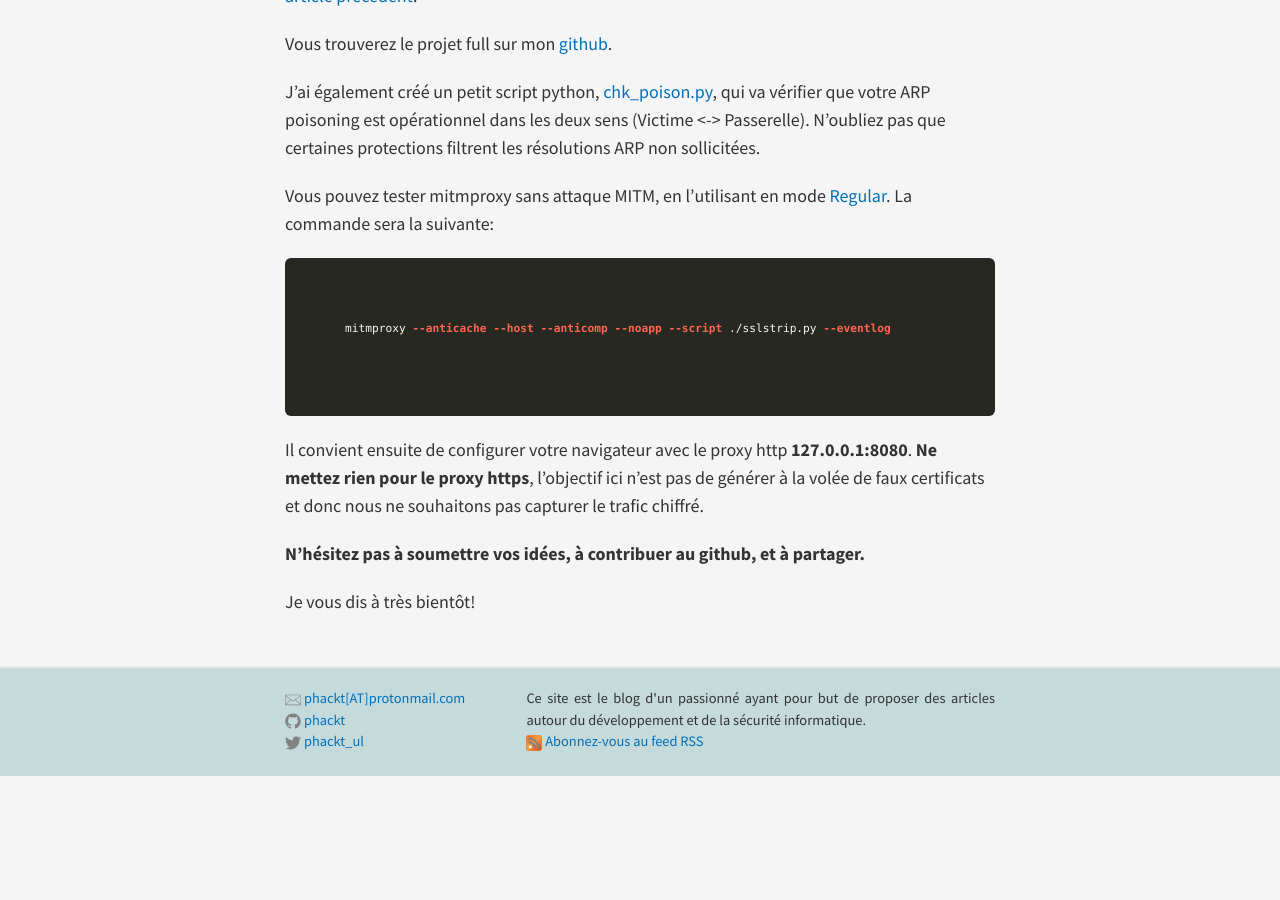
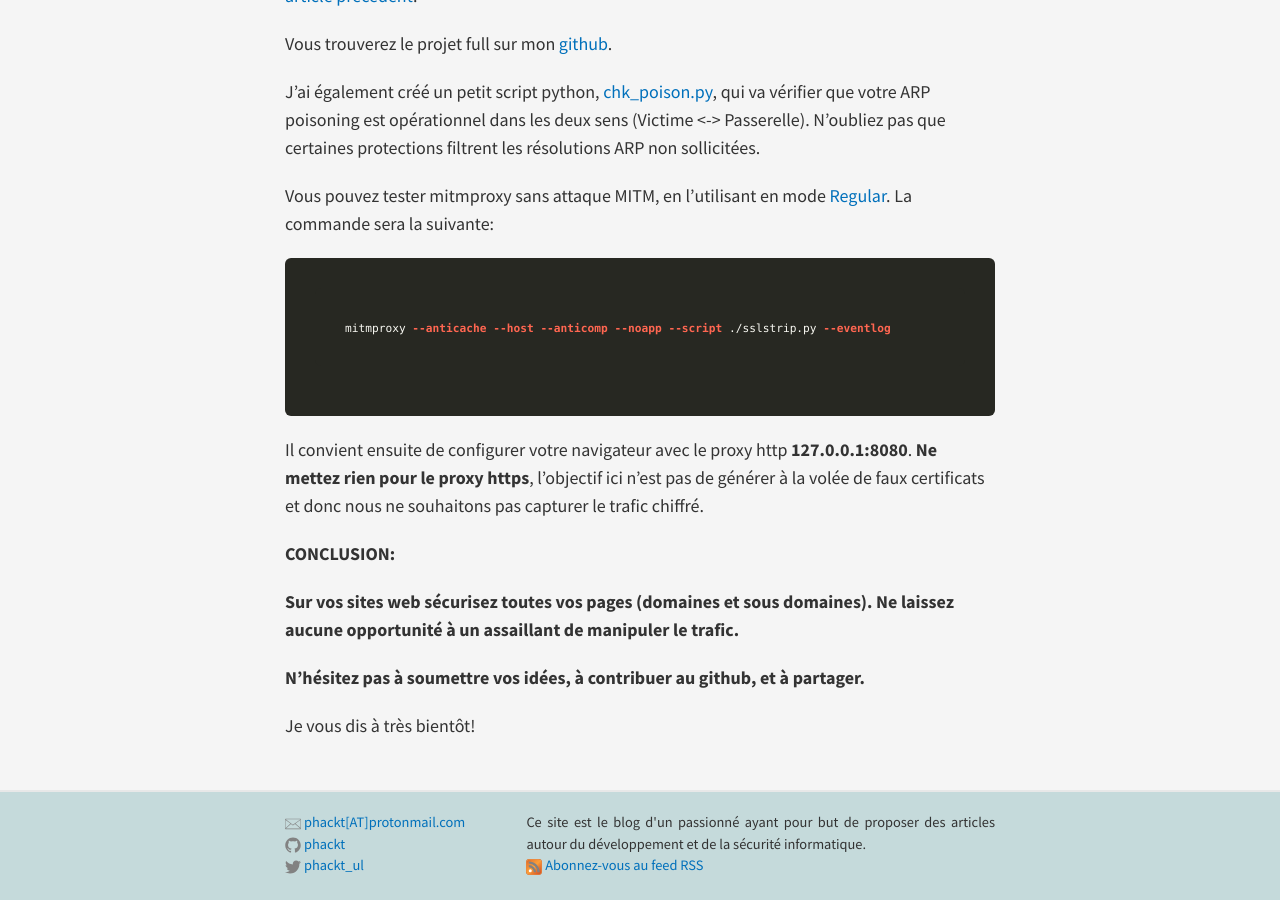
Before and after one commit to phackt/phackt.github.io, a Jekyll site: the page built from _posts/2016-10-01-http-proxying.markdown, in a window 1280 px wide and 900 px high, scrolled down 872 px. Built offline with Jekyll 4.4.1, drawn with Linux system fonts in a browser that asks for light colours; nearby versions of some CDN libraries; comment, search, counter and statistics services are not loaded; before the commit the page ends 1648 px from its top, so only the background shows below that.

Commit message:
update post http proxying

```diff
--- a/_posts/2016-10-01-http-proxying.markdown
+++ b/_posts/2016-10-01-http-proxying.markdown
@@ -31,6 +31,10 @@ mitmproxy --anticache --host --anticomp --noapp --script ./sslstrip.py --eventlo
 
 Il convient ensuite de configurer votre navigateur avec le proxy http **127.0.0.1:8080**. **Ne mettez rien pour le proxy https**, l'objectif ici n'est pas de générer à la volée de faux certificats et donc nous ne souhaitons pas capturer le trafic chiffré.
 
+**CONCLUSION:**
+
+**Sur vos sites web sécurisez toutes vos pages (domaines et sous domaines). Ne laissez aucune opportunité à un assaillant de manipuler le trafic.**
+
 **N'hésitez pas à soumettre vos idées, à contribuer au github, et à partager.**
 
 Je vous dis à très bientôt!
```
